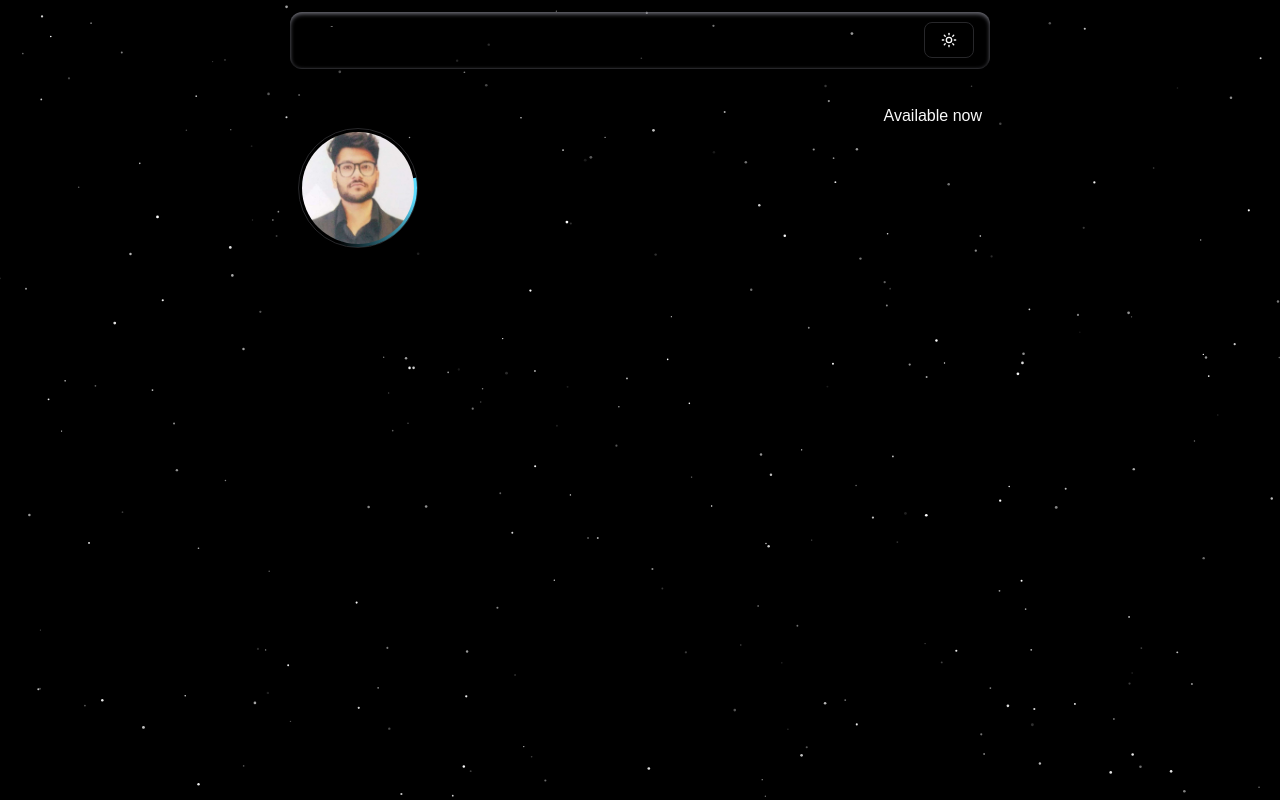
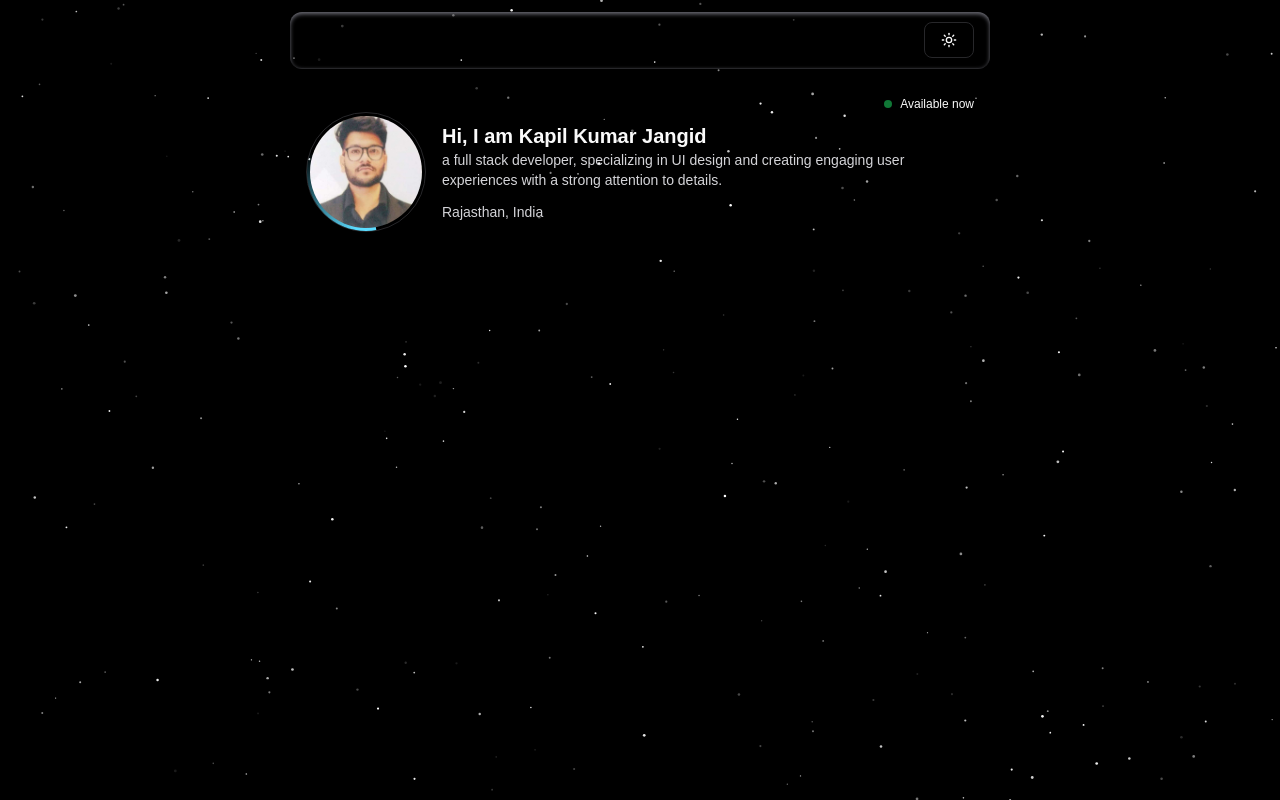
Before and after one commit to CuriousCoder00/portfolio, a Next.js app: page / in a window 1280 px wide. Built offline with nearby package versions, Linux system fonts and the light colour scheme.

Commit message:
Enhance profile component with additional information and improve layout; update logo styling and add projects component

```diff
--- a/app/page.tsx
+++ b/app/page.tsx
@@ -2,7 +2,7 @@ import Profile from "@/components/profile";
 
 export default function Home() {
   return (
-    <div className="min-h-dvh relative w-full flex flex-col items-center justify-start overflow-hidden rounded-md pt-24">
+    <div className="min-h-dvh relative w-full flex flex-col items-center justify-start overflow-hidden rounded-md pt-24 px-4">
       <Profile />
     </div>
   );
--- a/assets/index.tsx
+++ b/assets/index.tsx
@@ -4,16 +4,18 @@ import PFP from "./img.jpg";
 
 export const Logo = () => {
   return (
+    <div className="flex items-center justify-center ">
       <Image
-      className="dark:invert invert-0"
+        className="dark:invert brightness-200 contrast-200"
         src={IMG}
         alt="Logo"
         width={40}
         height={40}
       />
+    </div>
   );
 };
 
 export const Img = () => {
-  return <Image className="" src={PFP} alt="pfp" width={120} height={120} />;
+  return <Image className="invert saturate-200 contrast-200" src={PFP} alt="pfp" width={120} height={120} />;
 };
--- a/components/profile.tsx
+++ b/components/profile.tsx
@@ -4,11 +4,17 @@ import React from "react";
 
 const Profile = () => {
   return (
-    <div className="flex flex-col p-2 w-full">
+    <div className="flex flex-col w-full">
       <div className="flex items-center justify-end w-full">
-        <Link href={"/"}>Available now</Link>
+        <Link
+          className="text-xs flex items-center gap-2 justify-center"
+          href={"/"}
+        >
+          <span className="w-2 h-2 dark:bg-green-600 bg-green-800 rounded-full animate-pulse"></span>
+          Available now
+        </Link>
       </div>
-      <div className="flex items-center justify-between">
+      <div className="flex items-center justify-start gap-4">
         <div className="flex items-center justify-center ">
           <div className="mx-auto flex w-full max-w-lg items-center justify-center">
             <div className="relative z-10 flex w-full items-center overflow-hidden rounded-full border p-[3px]">
@@ -21,6 +27,16 @@ const Profile = () => {
             </div>
           </div>
         </div>
+        <div className="flex flex-col items-start justify-start pr-6">
+          <h1 className="font-bold text-xl">Hi, I am Kapil Kumar Jangid</h1>
+          <p className="font-thin dark:text-zinc-300 text-sm">
+            a full stack developer, specializing in UI design and creating
+            engaging user experiences with a strong attention to details.
+          </p>
+          <p className="mt-3 font-thin dark:text-zinc-300 text-sm">
+            Rajasthan, India
+          </p>
+        </div>
       </div>
     </div>
   );
--- /dev/null
+++ b/components/projects.tsx
@@ -0,0 +1,11 @@
+import React from 'react'
+
+const Projects = () => {
+  return (
+    <div className='flex flex-col items-start justify-start'>
+
+    </div>
+  )
+}
+
+export default Projects
--- a/components/theme-toggler.tsx
+++ b/components/theme-toggler.tsx
@@ -1,5 +1,5 @@
 "use client";
-import { MoonStar, SunIcon } from "lucide-react";
+import { MoonStarIcon, Sun } from "lucide-react";
 import { useTheme } from "next-themes";
 import { Button } from "./ui/button";
 
@@ -13,7 +13,7 @@ export const ThemeToggler = () => {
           className="border rounded-lg hover:bg-slate-500/30"
           onClick={() => setTheme("light")}
         >
-          <SunIcon />
+          <Sun />
         </Button>
       ) : (
         <Button
@@ -21,7 +21,7 @@ export const ThemeToggler = () => {
           className="border rounded-lg hover:bg-slate-500/30"
           onClick={() => setTheme("dark")}
         >
-          <MoonStar />
+          <MoonStarIcon />
         </Button>
       )}
     </>
```
Lines whose indentation alone changed are shown as unchanged.
